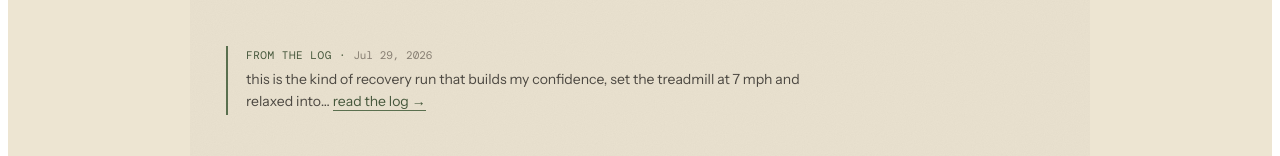
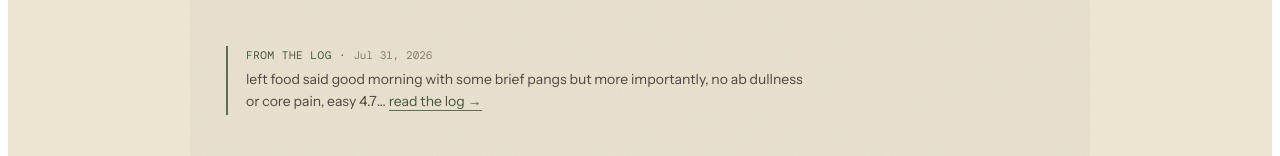
Before and after one commit to remikalir/running-portfolio, a React (Vite) app: page / in a window 1280 px wide. Shown: the part 258-414 px from the top of the page. Built offline with nearby package versions, Linux system fonts and the light colour scheme.

Commit message:
log update 073126

```diff
--- a/src/content.js
+++ b/src/content.js
@@ -89,6 +89,7 @@ export const CONTENT = {
   // so they intentionally aren't reflected in the portfolio totals until the
   // next data refresh — see microblogNote.
   microblog: [
+    { date: "2026-07-31", body: "left food said good morning with some brief pangs but more importantly, no ab dullness or core pain, easy 4.7 out-and-back to Reynolda with calm-ish HR and relaxed pace, off tomorrow, I need to stretch."},
     { date: "2026-07-29", body: "this is the kind of recovery run that builds my confidence, set the treadmill at 7 mph and relaxed into 5 miles, focused entirely on breath and settling my heart rate, pleased to see avg HR at 131 in low zone 3. A little dull ache in left abs around mile 3, faded as with other runs. Rest tomorrow."},
     { date: "2026-07-28", body: "4.1 in the neighborhood, no pain including in lower abdominal and that's a first since I started running, felt very comfortable and could feel my pace increasing and focus sharpening. I've got an engine and I could finally feel it dormant beneath the surface today. 7:47 avg, 140 HR, goal tomorrow is low HR on treadmill to shake out." },
     { date: "2026-07-26", body: "after a day of rest and lots of stretching ran 6 through Reynolda village (first run outdoors post-op), minor pain and hard stiffness in lower right abdominal around mile 4 (similar to mesh feeling on last two runs), but that dissipated and I was generally relaxed, legs felt fine at 8:12 avg pace, HR a little high at the start but I'll take the 149 avg for the run." },
```
